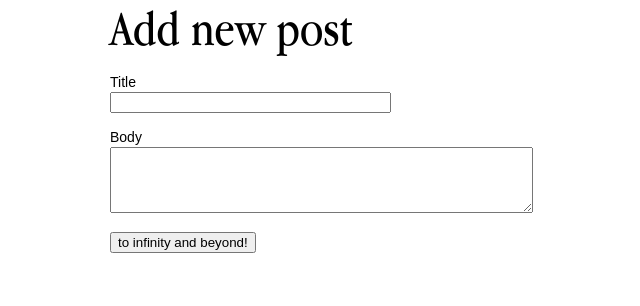
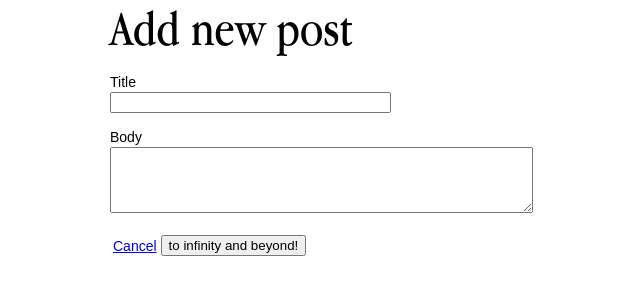
Before and after one commit to Starstaub/doll, a Flask app: page /post_add in a window 1280 px wide. Shown: the part 154-460 px from the top of the page, without its empty margins (230-870 px from the left). Run offline with Flask 2, Linux system fonts and the light colour scheme.

Commit message:
Fixed buttons CSS

```diff
--- a/app/templates/post_add.html
+++ b/app/templates/post_add.html
@@ -16,7 +16,13 @@
         {{ form.body.label }}<br>
         {{ form.body(cols=50, rows=4) }}<br>
     </p>
-    <p>{{ form.submit() }}</p>
+
+    <table class="table_buttons">
+        <tr>
+            <td><a href="{{ url_for('index') }}" class="cancel_button_red">Cancel</a></td>
+            <td>{{ form.submit(class="button_send") }}</td>
+        </tr>
+    </table>
 
 </form>
 
--- a/app/templates/task_delete.html
+++ b/app/templates/task_delete.html
@@ -0,0 +1,6 @@
+<table class="table_buttons">
+        <tr>
+            <td><a href="{{ url_for('tasks') }}" class="cancel_button_blue">Cancel</a></td>
+            <td>{{ form.submit(class="button_delete") }}</td>
+        </tr>
+    </table>
```
Also changed, not shown: app/templates/link_add.html (+6 -1 lines), app/templates/link_delete.html (+7 -3 lines), app/templates/post_delete.html (+7 -3 lines).
